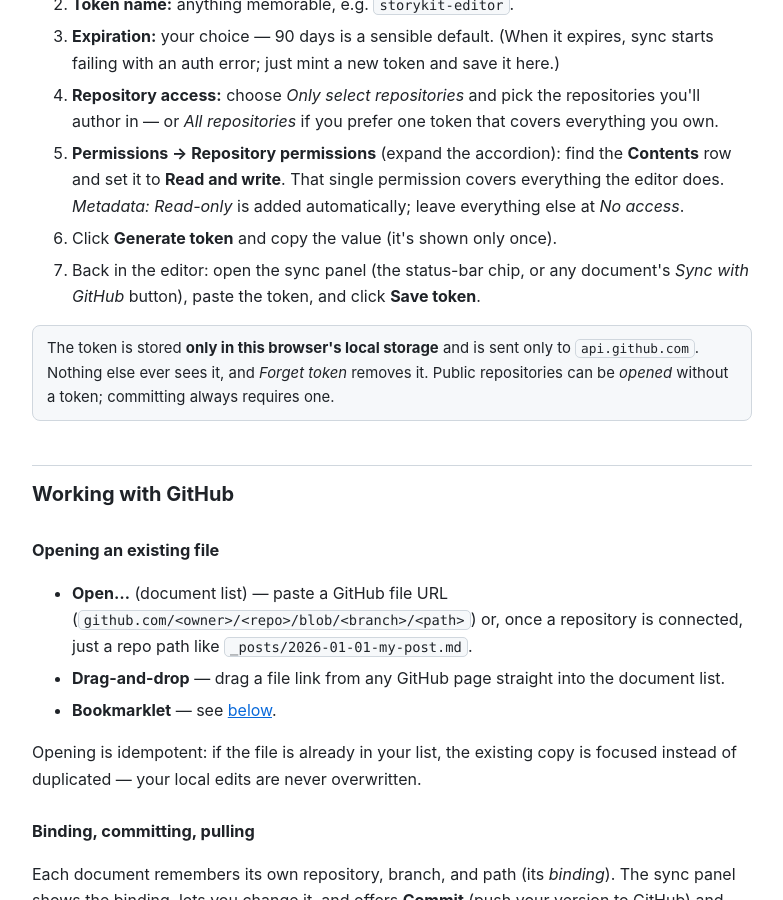
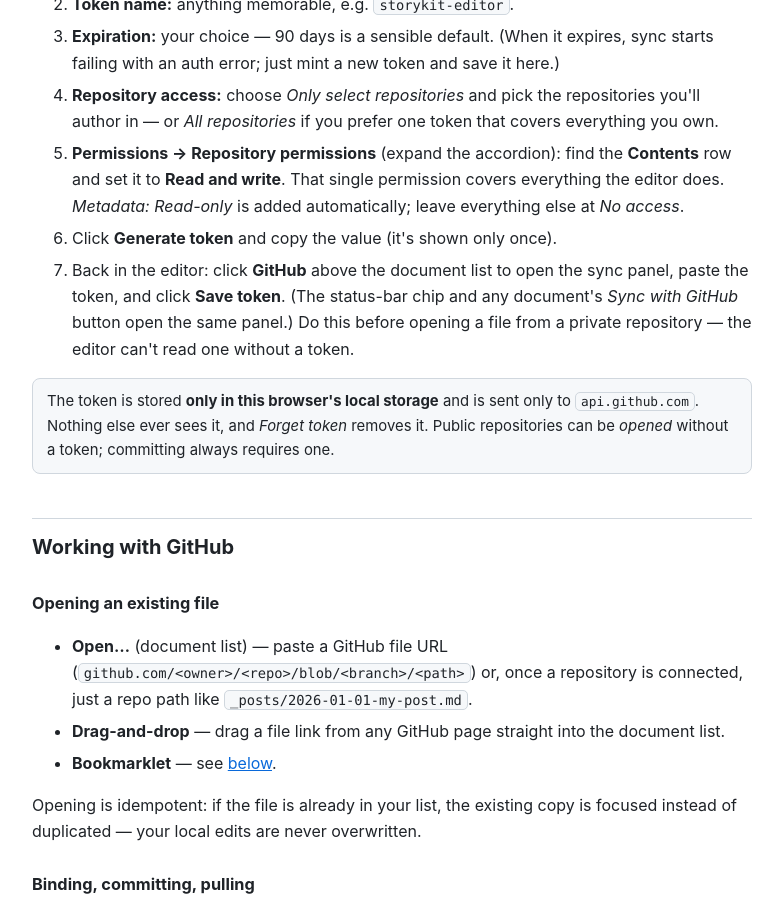
Before and after one commit to rsnyder/storykit-starter, a Jekyll site: the page editor/help.html, which Jekyll copies as it is, in a window 1280 px wide and 900 px high, scrolled down 1361 px. Shown: the whole window, without its empty margins (248-1031 px from the left). Built offline with Jekyll 4.4.1, drawn with Linux system fonts in a browser that asks for light colours.

Commit message:
A way to save a GitHub token before any GitHub document exists
Every path to the sync panel was attached to a document. The per-row "Sync
with GitHub" button is withheld from samples and disabled off the active row,
and the top-bar gear went away 2026-07-09 on the reasoning that the row
buttons and status chip sufficed. On first run the store holds exactly one
document — the welcome sample — so there were zero row buttons, and the
welcome text pointed at one anyway.

That made the token unreachable exactly when it is needed: "Open…" cannot
read a private repo without one, so the token has to precede having a GitHub
document, not follow it.

New document-independent "GitHub" button in the doc-list toolbar, left of
"Open…", never gated on an active or bound document (doclist.js gains an
optional onSyncSetup, opt-in like onOpenRemote). The panel's Step 2 also
stops showing a dead Connect button with copy about "this document" when no
document is open, and welcome.js / help.html / index.html now name the button
that actually exists.

Verified: 483/483 browser unit tests (2 new — the button appears only when
wired, and survives the sample-only first run that has no row buttons); the
real editor driven headless confirms three buttons fit one row in the 244px
sidebar (76+60+68 px, no wrap) with no horizontal overflow at 390px, and that
the button opens the panel on "No token saved yet".

Not run locally: e2e + render regression (both need `bundle exec jekyll
build`; local Ruby is 2.6 against the pinned 3.3.6). Neither touches the
render path — this is editor-only.

Co-Authored-By: Claude Opus 5 (1M context) <noreply@anthropic.com>

```diff
--- a/editor/help.html
+++ b/editor/help.html
@@ -133,8 +133,10 @@
       That single permission covers everything the editor does. <em>Metadata: Read-only</em>
       is added automatically; leave everything else at <em>No access</em>.</li>
     <li>Click <strong>Generate token</strong> and copy the value (it's shown only once).</li>
-    <li>Back in the editor: open the sync panel (the status-bar chip, or any document's
-      <em>Sync with GitHub</em> button), paste the token, and click <strong>Save token</strong>.</li>
+    <li>Back in the editor: click <strong>GitHub</strong> above the document list to open the
+      sync panel, paste the token, and click <strong>Save token</strong>. (The status-bar chip
+      and any document's <em>Sync with GitHub</em> button open the same panel.) Do this before
+      opening a file from a private repository — the editor can't read one without a token.</li>
   </ol>
   <div class="note">The token is stored <strong>only in this browser's local storage</strong>
   and is sent only to <code>api.github.com</code>. Nothing else ever sees it, and
--- a/editor/index.html
+++ b/editor/index.html
@@ -178,8 +178,10 @@
       </svg>
     </button>
     <!-- The gear that lived here (opened the sync panel) was removed
-         2026-07-09: the doc-list "Sync with GitHub" buttons and the
-         status-bar chip are the sync entry points now. -->
+         2026-07-09. Entry points to the panel now: the doc-list toolbar's
+         "GitHub" button (document-independent — the one that works before
+         any GitHub file is loaded), each row's "Sync with GitHub" button,
+         the status-bar chip, and the palette's "Open sync panel". -->
   </div>
 </header>
 
--- a/editor/welcome.js
+++ b/editor/welcome.js
@@ -68,8 +68,8 @@ published page (select any text and press ⌘⇧K to link your own).
 
 - **Open your own post**: the *Open…* button above the document list takes a
   GitHub URL — or drag a file link straight in from GitHub.
-- **Connect GitHub**: any document's *Sync with GitHub* button walks you
-  through the one-time token setup.
+- **Connect GitHub**: the *GitHub* button above the document list walks you
+  through the one-time token setup — do that first if your repo is private.
 - **Audit**: the toolbar's *Audit* button checks tags, links, front matter,
   and spelling in one report.
 - **Help**: the **?** in the top bar covers everything else.
```
Also changed, not shown: editor/app.js (+14 -4 lines), editor/doclist.js (+34 -2 lines), tests/unit/doclist.test.js (+48 -0 lines).
